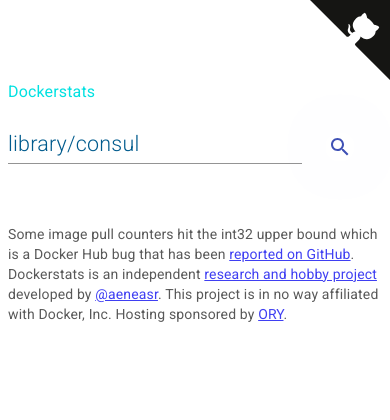
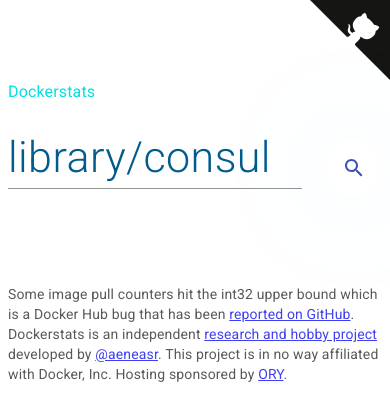
Before and after one commit to aeneasr/dockerstats, a React (Create React App) app in the folder web/: page /hubs/docker/library/consul in a window 390 px wide. Shown: the top 420 px of the page. Built offline with nearby package versions, Linux system fonts and the light colour scheme; no server answers.

Commit message:
fix: input box cleanup

```diff
--- a/web/src/Statistics/Input.tsx
+++ b/web/src/Statistics/Input.tsx
@@ -2,28 +2,24 @@
 import MuiInput from '@material-ui/core/Input'
 import IconButton from '@material-ui/core/IconButton'
 import SearchIcon from '@material-ui/icons/Search'
-import { StyledComponentProps, Theme, withStyles } from '@material-ui/core'
+import { StyledComponentProps, makeStyles } from '@material-ui/core'
 
-const styles = (theme: Theme) => ({
+const useStyles = makeStyles(theme => ({
   input: {
     color: '#015B8D',
     fontWeight: 300,
     fontSize: '43px',
     lineHeight: '56px',
-    [theme.breakpoints.down('sm')]: {
-      fontSize: 43 / 2,
-      lineHeight: 56 / 2,
-    },
   },
   iconButton: {
     width: 56,
     height: 56,
     background: 'white',
     filter: 'drop-shadow(0px 0px 64px rgba(34, 186, 251, 0.1))',
-    [theme.breakpoints.down('sm')]: {
-      width: 56 / 2,
-      height: 56 / 2,
-    },
+    // [theme.breakpoints.down('sm')]: {
+    //   width: 27,
+    //   height: 27,
+    // },
   },
   divider: {
     width: 1,
@@ -41,11 +37,11 @@
   container: {
     flex: 1,
     marginBottom: 56,
-    [theme.breakpoints.down('sm')]: {
-      marginBottom: 56 / 2,
-    },
+    // [theme.breakpoints.down('sm')]: {
+    //   marginBottom: 27,
+    // },
   },
-})
+}))
 
 interface PropTypes extends StyledComponentProps {
   value: string
@@ -57,14 +53,8 @@
   onDone(): void
 }
 
-const Input = ({
-  onChange,
-  value,
-  onKeyPress,
-  error,
-  onDone,
-  classes = {},
-}: PropTypes) => {
+const Input = ({ onChange, value, onKeyPress, error, onDone }: PropTypes) => {
+  const classes = useStyles()
   return (
     <div className={classes.container}>
       <div className={classes.box}>
@@ -92,4 +82,4 @@
   )
 }
 
-export default withStyles(styles)(Input)
+export default Input
```
